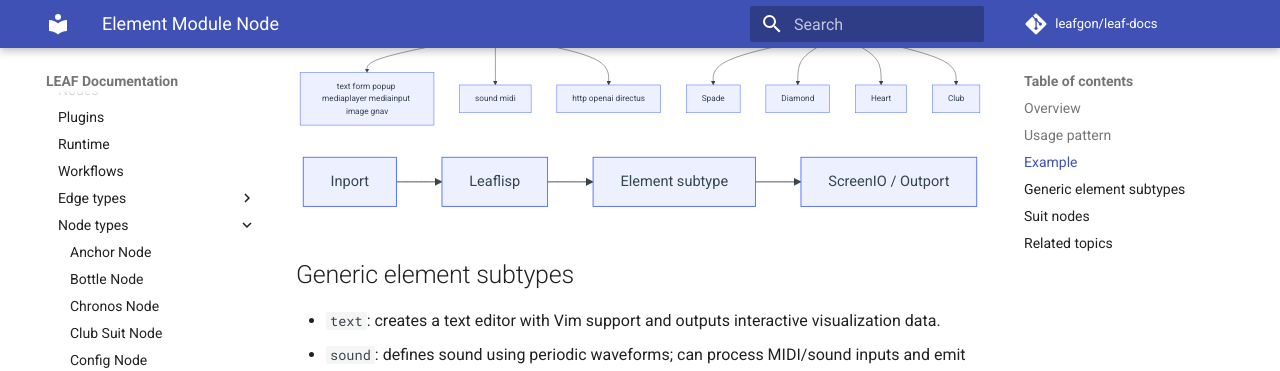
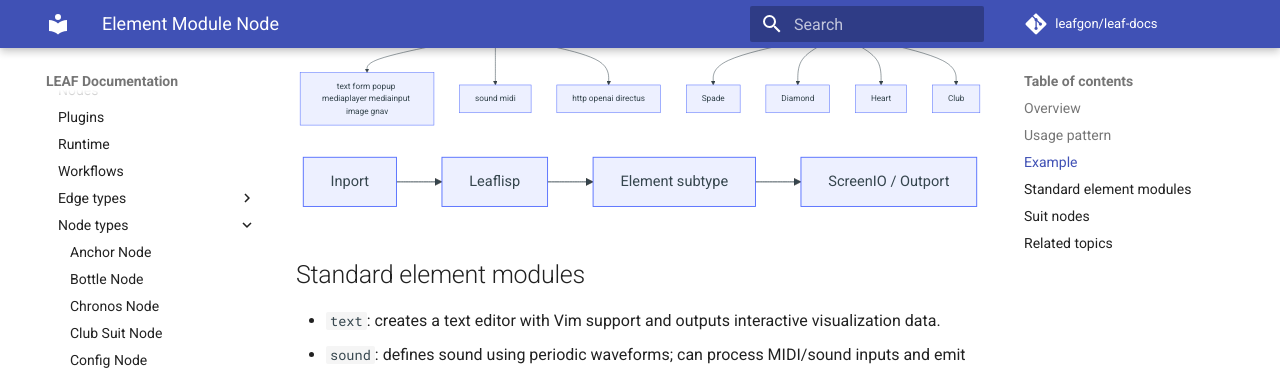
Before and after one commit to leafgon/leaf-docs, an MkDocs documentation site: the page built from docs/core-concepts/node-types/element.md, in a window 1280 px wide and 900 px high, scrolled down 634 px. Shown: the top 371 px of the window. Built offline with MkDocs 1.6.1 and Material for MkDocs 9.7.7, drawn with Linux system fonts in a browser that asks for light colours; comment, search, counter and statistics services are not loaded.

Commit message:
docs: rename generic element subtypes to standard element modules

````diff
--- a/docs/core-concepts/node-types/element.md
+++ b/docs/core-concepts/node-types/element.md
@@ -30,7 +30,7 @@ flowchart LR
   E --> S[ScreenIO / Outport]
 ```
 
-## Generic element subtypes
+## Standard element modules
 - `text`: creates a text editor with Vim support and outputs interactive visualization data.
 - `sound`: defines sound using periodic waveforms; can process MIDI/sound inputs and emit sound output.
 - `prompt` (deprecated): prompt/form element; replaced by JSON-form patterns using the `html` element.
````
